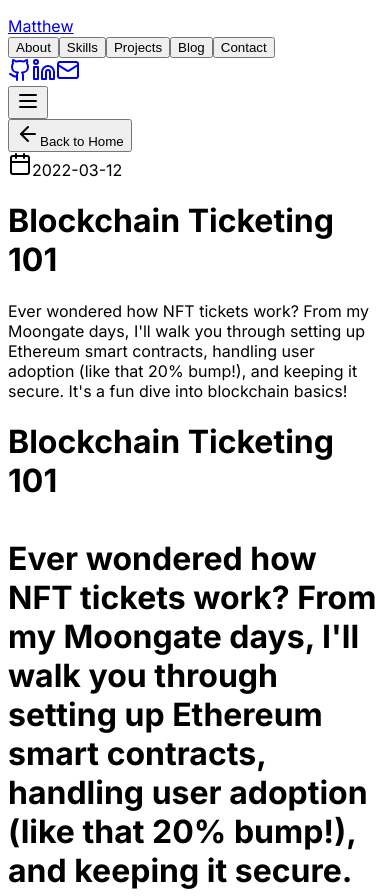
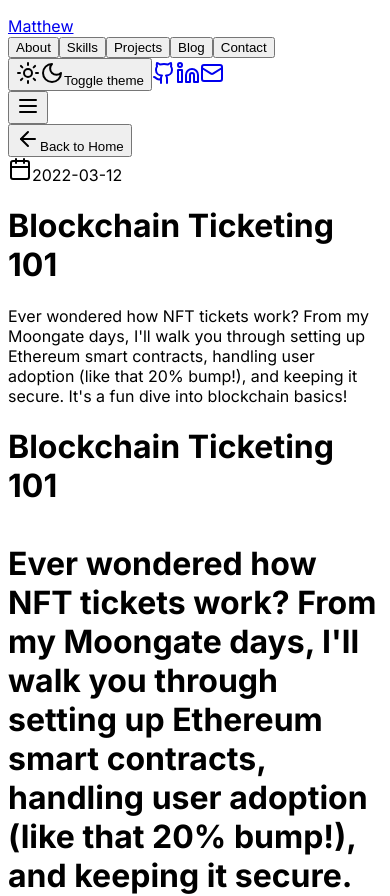
Before and after one commit to MatthewTang/TangBlog, a React (Vite) app in the folder client/: page /blog/blockchain-ticketing-101 in a window 390 px wide. Shown: the top 896 px of the page. Built offline with nearby package versions, Linux system fonts and the light colour scheme.

Commit message:
Implement ModeToggle component and fix mobile menu layout
Co-authored-by: MatthewTang <40652107+MatthewTang@users.noreply.github.com>

```diff
--- a/client/src/App.tsx
+++ b/client/src/App.tsx
@@ -1,5 +1,6 @@
 import { Switch, Route } from "wouter";
 import { QueryClientProvider } from "@tanstack/react-query";
+import { ThemeProvider } from "next-themes";
 import { queryClient } from "./lib/queryClient";
 import { Toaster } from "@/components/ui/toaster";
 import { TooltipProvider } from "@/components/ui/tooltip";
@@ -20,10 +21,17 @@ function Router() {
 function App() {
   return (
     <QueryClientProvider client={queryClient}>
-      <TooltipProvider>
-        <Toaster />
-        <Router />
-      </TooltipProvider>
+      <ThemeProvider
+        attribute="class"
+        defaultTheme="system"
+        enableSystem
+        disableTransitionOnChange
+      >
+        <TooltipProvider>
+          <Toaster />
+          <Router />
+        </TooltipProvider>
+      </ThemeProvider>
     </QueryClientProvider>
   );
 }
--- a/client/src/components/layout/navigation.tsx
+++ b/client/src/components/layout/navigation.tsx
@@ -3,6 +3,7 @@ import { Link } from "wouter";
 import { Button } from "@/components/ui/button";
 import { Sheet, SheetContent, SheetTrigger } from "@/components/ui/sheet";
 import { Menu, Github, Linkedin, Mail } from "lucide-react";
+import { ModeToggle } from "@/components/mode-toggle";
 
 export default function Navigation() {
   const [isOpen, setIsOpen] = useState(false);
@@ -32,12 +33,12 @@ export default function Navigation() {
   };
 
   return (
-    <nav className="sticky top-0 bg-white/80 backdrop-blur-md border-b border-slate-200 z-50">
+    <nav className="sticky top-0 bg-background/80 backdrop-blur-md border-b border-border z-50">
       <div className="max-w-6xl mx-auto px-4 sm:px-6 lg:px-8">
         <div className="flex justify-between items-center h-16">
           <div className="flex items-center">
             <Link href="/">
-              <span className="text-xl font-semibold text-slate-800 hover:text-blue-600 transition-colors">
+              <span className="text-xl font-semibold text-foreground hover:text-primary transition-colors">
                 Matthew
               </span>
             </Link>
@@ -49,7 +50,7 @@ export default function Navigation() {
               <button
                 key={link.href}
                 onClick={() => handleNavClick(link.href)}
-                className="text-slate-600 hover:text-blue-600 transition-colors font-medium"
+                className="text-muted-foreground hover:text-primary transition-colors font-medium"
               >
                 {link.label}
               </button>
@@ -57,17 +58,18 @@ export default function Navigation() {
           </div>
 
           {/* Social Links */}
-          <div className="hidden md:flex space-x-3">
+          <div className="hidden md:flex items-center space-x-3">
+            <ModeToggle />
             {socialLinks.map((social) => (
               <a
                 key={social.label}
                 href={social.href}
                 target="_blank"
                 rel="noopener noreferrer"
-                className="w-8 h-8 bg-slate-100 hover:bg-slate-200 rounded-full flex items-center justify-center transition-colors"
+                className="w-8 h-8 bg-muted hover:bg-muted/80 rounded-full flex items-center justify-center transition-colors"
                 aria-label={social.label}
               >
-                <social.icon className="w-4 h-4 text-slate-600" />
+                <social.icon className="w-4 h-4 text-muted-foreground" />
               </a>
             ))}
           </div>
@@ -86,22 +88,23 @@ export default function Navigation() {
                     <button
                       key={link.href}
                       onClick={() => handleNavClick(link.href)}
-                      className="text-lg text-slate-600 hover:text-blue-600 transition-colors text-left"
+                      className="text-lg text-muted-foreground hover:text-primary transition-colors text-left"
                     >
                       {link.label}
                     </button>
                   ))}
-                  <div className="flex space-x-4 pt-6 border-t">
+                  <div className="flex space-x-4 pt-6 border-t border-border">
+                    <ModeToggle />
                     {socialLinks.map((social) => (
                       <a
                         key={social.label}
                         href={social.href}
                         target="_blank"
                         rel="noopener noreferrer"
-                        className="w-10 h-10 bg-slate-100 hover:bg-slate-200 rounded-full flex items-center justify-center transition-colors"
+                        className="w-10 h-10 bg-muted hover:bg-muted/80 rounded-full flex items-center justify-center transition-colors"
                         aria-label={social.label}
                       >
-                        <social.icon className="w-5 h-5 text-slate-600" />
+                        <social.icon className="w-5 h-5 text-muted-foreground" />
                       </a>
                     ))}
                   </div>
--- /dev/null
+++ b/client/src/components/mode-toggle.tsx
@@ -0,0 +1,25 @@
+import { useState, useEffect } from "react";
+import { useTheme } from "next-themes";
+import { Sun, Moon } from "lucide-react";
+import { Button } from "@/components/ui/button";
+
+export function ModeToggle() {
+  const { theme, setTheme } = useTheme();
+  const [mounted, setMounted] = useState(false);
+
+  useEffect(() => setMounted(true), []);
+
+  if (!mounted) return null;
+
+  return (
+    <Button
+      variant="ghost"
+      size="icon"
+      onClick={() => setTheme(theme === "dark" ? "light" : "dark")}
+    >
+      <Sun className="h-[1.2rem] w-[1.2rem] rotate-0 scale-100 transition-all dark:-rotate-90 dark:scale-0" />
+      <Moon className="absolute h-[1.2rem] w-[1.2rem] rotate-90 scale-0 transition-all dark:rotate-0 dark:scale-100" />
+      <span className="sr-only">Toggle theme</span>
+    </Button>
+  );
+}
```
